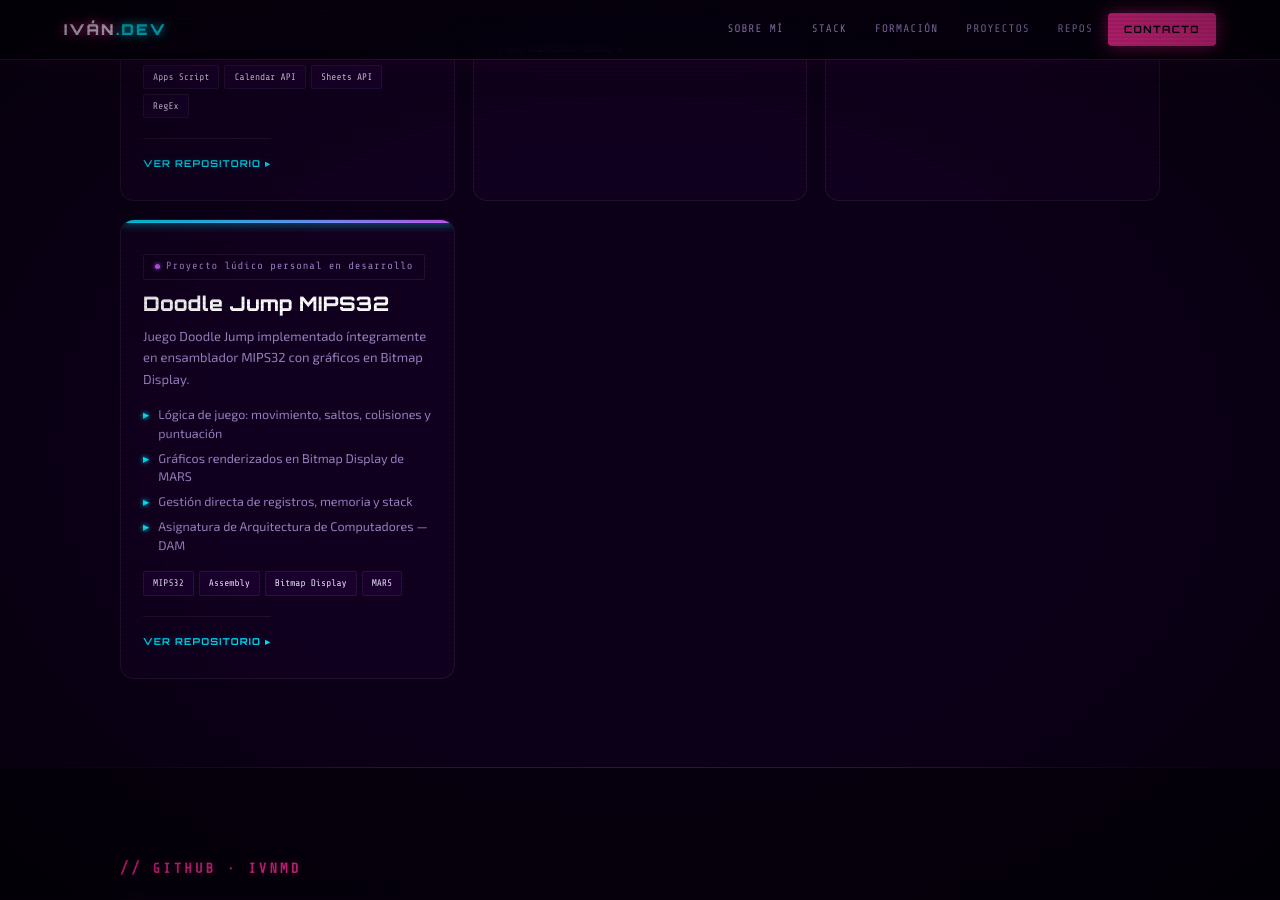
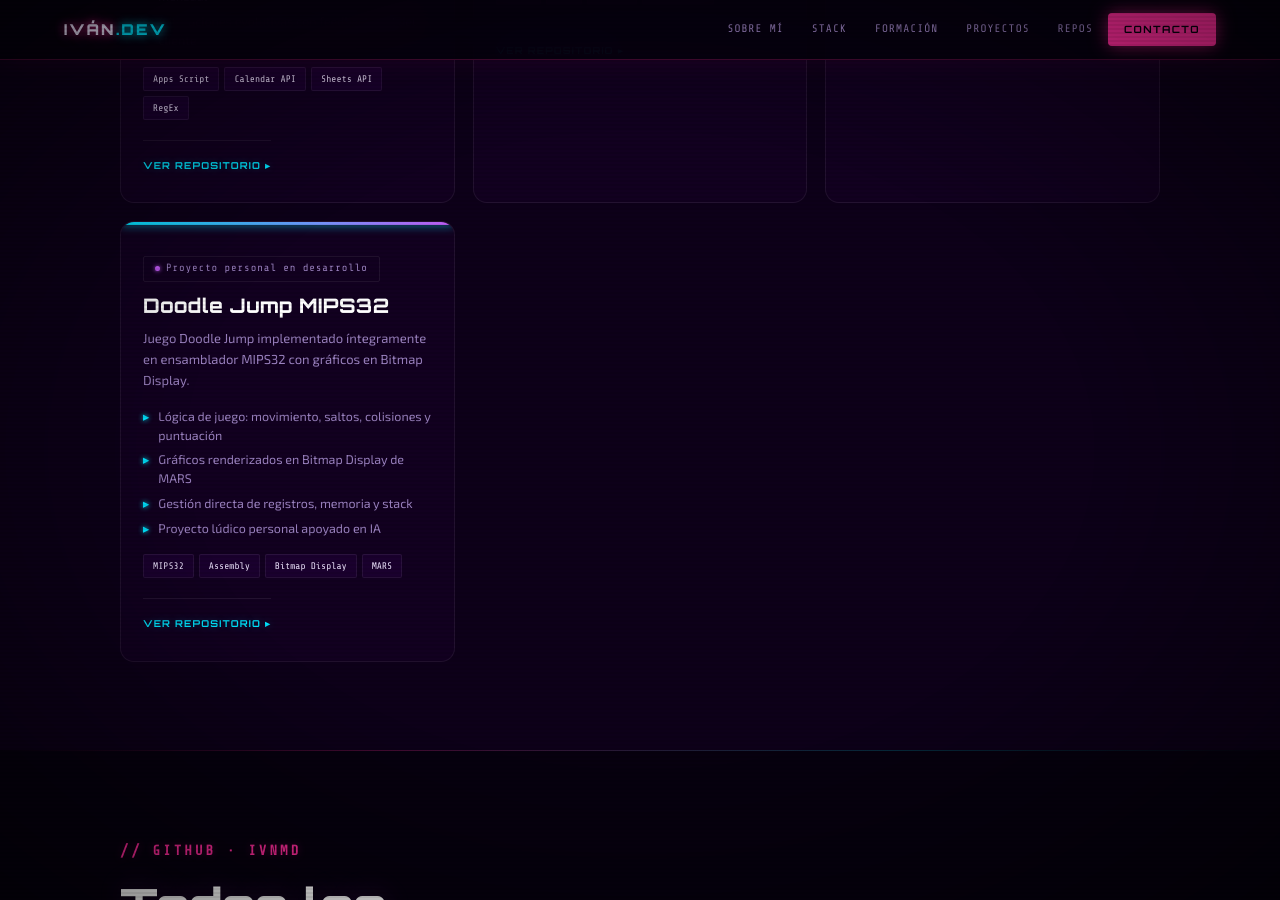
Before and after one commit to IvnMD/IvnMD.github.io, a Jekyll site: the page index.html, which Jekyll copies as it is, in a window 1280 px wide and 900 px high, scrolled down 5198 px. Built offline with Jekyll 4.4.1, drawn with Linux system fonts in a browser that asks for light colours.

Commit message:
Update index.html

```diff
--- a/index.html
+++ b/index.html
@@ -1263,7 +1263,7 @@
           <div class="value-row"><span class="value-icon">💬</span><span>Comunicación fluida con perfiles técnicos y no técnicos. Traduzco requisitos de negocio a lógica de código y viceversa.</span></div>
           <div class="value-row"><span class="value-icon">🚀</span><span>Autonomía y compromiso real con el aprendizaje continuo.</span></div>
           <div style="margin-top:18px;padding:12px 14px;background:rgba(0,229,255,0.06);border:1px solid rgba(0,229,255,0.2);border-radius:8px;border-left:2px solid var(--cyan)">
-            <p style="font-family:'Share Tech Mono',monospace;font-size:9.5px;color:var(--cyan);letter-spacing:0.1em;text-transform:uppercase;margin-bottom:6px;text-shadow:0 0 5px var(--cyan-glow)">// Disponibilidad</p>
+            <p style="font-family:'Share Tech Mono',monospace;font-size:10.5px;font-weight: bold;color:var(--cyan);letter-spacing:0.1em;text-transform:uppercase;margin-bottom:6px;text-shadow:0 0 5px var(--cyan-glow)">// Disponibilidad</p>
             <p style="color:var(--muted);font-size:12.5px;line-height:1.6">Interesado en prácticas en empresas tecnológicas o departamentos IT en <strong style="color:var(--text)">Canarias</strong>, con posibilidad de modalidad presencial o <strong style="color:var(--text)">remota</strong>.</p>
           </div>
         </div>
@@ -1502,14 +1502,14 @@
         <div class="project-card reveal">
           <div class="project-accent v2"></div>
           <div class="project-body">
-            <span class="project-badge"><span class="dot" style="background:var(--purple);box-shadow:0 0 4px var(--purple)"></span>Proyecto lúdico personal en desarrollo</span>
+            <span class="project-badge"><span class="dot" style="background:var(--purple);box-shadow:0 0 4px var(--purple)"></span>Proyecto personal en desarrollo</span>
             <h3>Doodle Jump MIPS32</h3>
             <p class="p-desc">Juego Doodle Jump implementado íntegramente en ensamblador MIPS32 con gráficos en Bitmap Display.</p>
             <ul class="project-feats">
               <li>Lógica de juego: movimiento, saltos, colisiones y puntuación</li>
               <li>Gráficos renderizados en Bitmap Display de MARS</li>
               <li>Gestión directa de registros, memoria y stack</li>
-              <li>Asignatura de Arquitectura de Computadores — DAM</li>
+              <li>Proyecto lúdico personal apoyado en IA</li>
             </ul>
             <div class="project-stack">
               <span class="project-tag">MIPS32</span>
```
